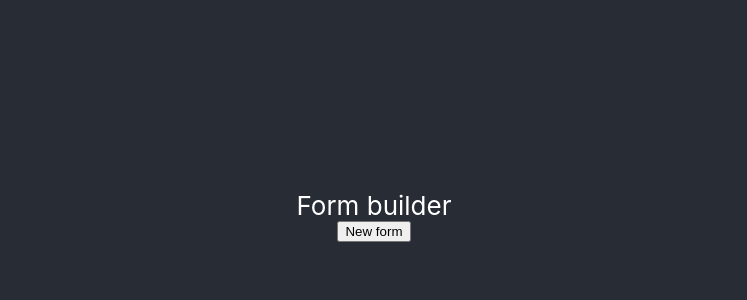
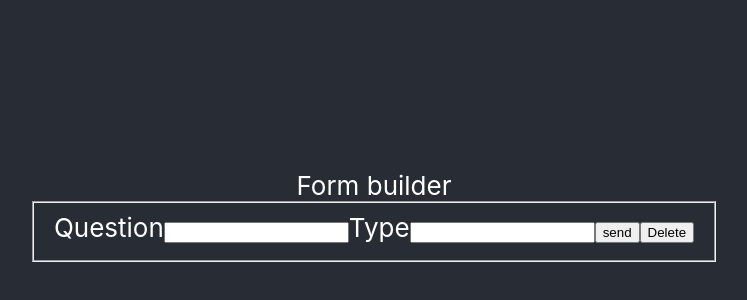
Before and after one commit to pawellicznerski/form-builder, a React (Create React App) app: page / in a window 1280 px wide. Shown: the part 184-484 px from the top of the page, without its empty margins (266-1013 px from the left). Built offline with nearby package versions, Linux system fonts and the light colour scheme.

Commit message:
initiating Form and Main component

```diff
--- /dev/null
+++ b/src/components/Form.js
@@ -0,0 +1,47 @@
+import React, {Component} from 'react';
+
+class Form extends Component{
+  constructor(props){
+    super(props);
+    this.state={
+      question:'',
+      type:''
+    }
+  }
+  handleChange(e) {
+  this.setState({value: e.target.value});
+  console.log(e.target);
+  console.log(this.state.value);
+  // e.preventDefault();
+  const target = e.target;
+  const value = target.type === 'checkbox' ? target.checked : target.value;//potrzebne w razie dolączenia checkbox-a
+  const name = target.name;
+  // const nameWarning = `empty${name}FieldWarning`;
+
+  this.setState({
+     [name]: value,
+   });
+  }
+  handleSubmit(e){
+    e.preventDefault();
+    console.log(this.state.question,this.state.type);
+  }
+  render(){
+    return(
+       <form onSubmit={this.handleSubmit.bind(this)}>
+       <fieldset>
+         <label forhtml="q">Question
+          <input type="text" name="question" onChange={this.handleChange.bind(this)} id="q"/>
+         </label>
+         <label forhtml="type">Type
+           <input type="text" name="type" onChange={this.handleChange.bind(this)} id="type"/>
+         </label>
+         <input  type="submit" value="send"/>
+         <button>Delete</button>
+       </fieldset>
+       </form>
+    )
+  }
+}
+
+export default Form;
--- a/src/components/main.js
+++ b/src/components/main.js
@@ -1,4 +1,5 @@
 import React, {Component} from 'react';
+import Form from './Form';
 
 class Main extends Component{
   constructor(props){
@@ -22,9 +23,15 @@ class Main extends Component{
 
   }
   render(){
-    return (
-        <button onClick={this.showForm.bind(this)}> New form</button>
-    )
+    if(this.state.showForms){
+      return (
+          <button onClick={this.showForm.bind(this)}> New form</button>
+      )
+    } else {
+      return (
+          <Form/>
+      )
+    }
   }
 }
  export default Main;
```
